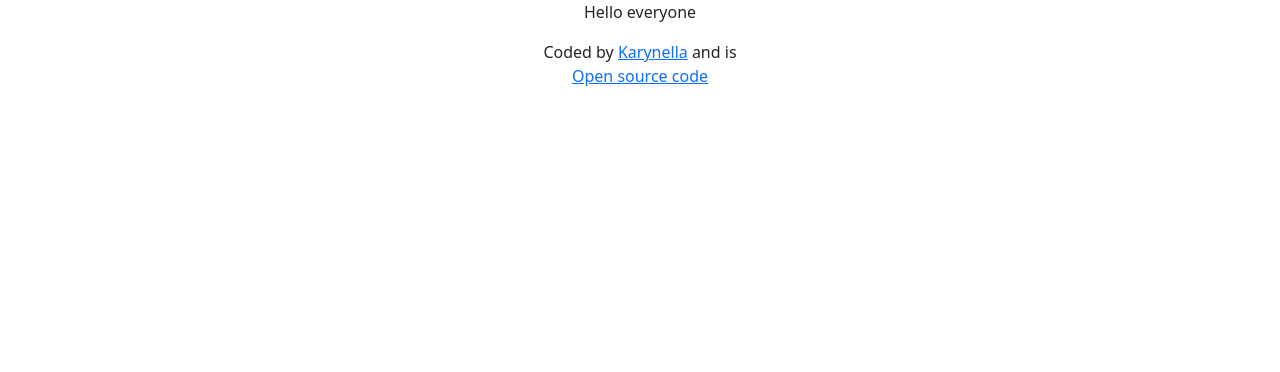
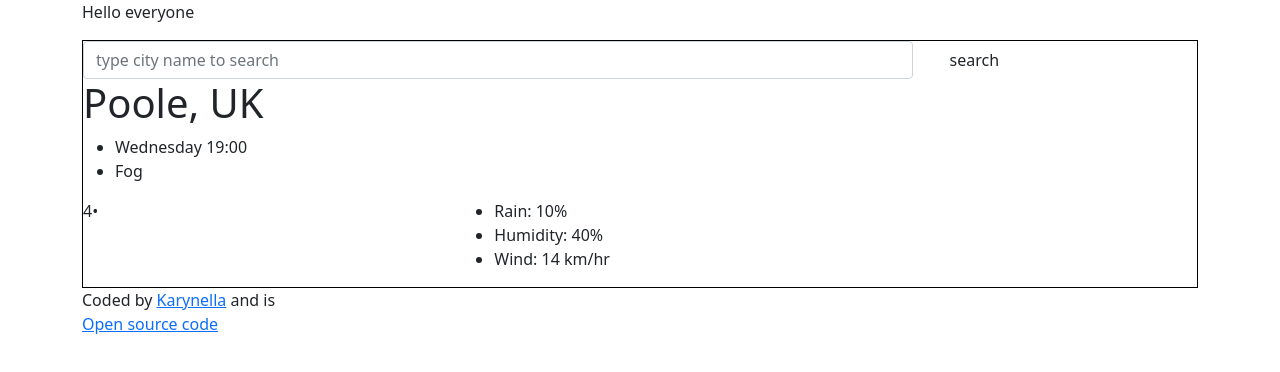
Before and after one commit to karynella/final-weather-react-app, a React (Create React App) app: page / in a window 1280 px wide. Shown: the top 372 px of the page. Built offline with nearby package versions, Linux system fonts and the light colour scheme; the HTML template or start-up script is replaced by a standard one.

Commit message:
Added weather component

```diff
--- a/src/App.css
+++ /dev/null
@@ -1,38 +0,0 @@
-.App {
-  text-align: center;
-}
-
-.App-logo {
-  height: 40vmin;
-  pointer-events: none;
-}
-
-@media (prefers-reduced-motion: no-preference) {
-  .App-logo {
-    animation: App-logo-spin infinite 20s linear;
-  }
-}
-
-.App-header {
-  background-color: #282c34;
-  min-height: 100vh;
-  display: flex;
-  flex-direction: column;
-  align-items: center;
-  justify-content: center;
-  font-size: calc(10px + 2vmin);
-  color: white;
-}
-
-.App-link {
-  color: #61dafb;
-}
-
-@keyframes App-logo-spin {
-  from {
-    transform: rotate(0deg);
-  }
-  to {
-    transform: rotate(360deg);
-  }
-}
--- a/src/App.js
+++ b/src/App.js
@@ -1,10 +1,10 @@
-import "./App.css";
+import Weather from "./Weather.js";
 
 function App() {
   return (
     <div className="App">
       <div className="container">
-        <p>Hello everyone</p>
+        <p>Hello everyone</p> <Weather />
         Coded by <a href="http://karyn.fun">Karynella</a> and is
         <footer>
           <a
--- /dev/null
+++ b/src/Weather.css
@@ -0,0 +1,3 @@
+.Weather {
+  border: 1px solid black;
+}
--- /dev/null
+++ b/src/Weather.js
@@ -0,0 +1,39 @@
+import React from "react";
+import "./Weather.css";
+
+export default function Weather() {
+  return (
+    <div className="Weather">
+      <form>
+        <div className="row">
+          <div className="col-9">
+            <input
+              type="search"
+              placeholder="type city name to search"
+              className="form-control"
+            />
+          </div>
+          <div className="col-3">
+            <input type="submit" value="search" className="btn" />
+          </div>
+        </div>{" "}
+      </form>
+      <h1>Poole, UK</h1>
+      <ul>
+        <li>Wednesday 19:00</li>
+        <li>Fog</li>
+      </ul>
+
+      <div className="row">
+        <div className="col-4">4•</div>
+        <div className="col-4">
+          <ul>
+            <li>Rain: 10%</li>
+            <li>Humidity: 40%</li>
+            <li>Wind: 14 km/hr</li>
+          </ul>
+        </div>
+      </div>
+    </div>
+  );
+}
```
